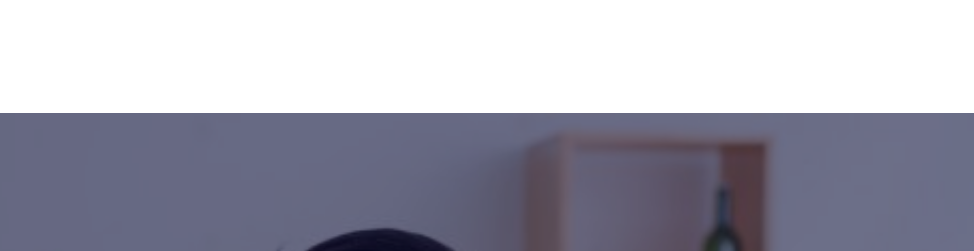
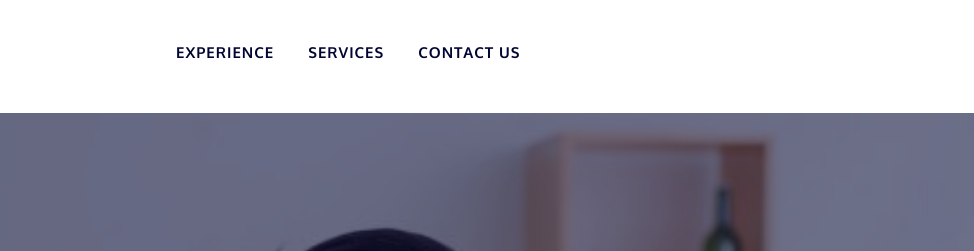
Before and after one commit to arundev-v/og, a plain HTML site: page index.html in a window 1280 px wide. Shown: the top 251 px of the page, 306-1280 px from the left. Drawn offline with nearby package versions, Linux system fonts and the light colour scheme; files whose address does not match are found by name.

Commit message:
Update index.html

```diff
--- a/index.html
+++ b/index.html
@@ -31,6 +31,24 @@
                             <a href="index.html"><img src="asset/img/logo.png" alt=""></a>
                         </div>
                     </div>
+                    <div class="col-md-8">
+                        <div class="cssmenu" id="cssmenu">
+                            <ul class="menu">
+                                <li>
+                                    <a href="#experience">Experience</a>
+                                </li>
+                                <li>
+                                    <a href="#services">Services</a>
+
+                                </li>
+                                <li>
+                                    <a href="#contact">Contact Us</a>
+
+                                </li>
+
+                            </ul>
+                        </div>
+                    </div>
                 </div>
             </div>
         </div>
@@ -62,7 +80,7 @@
     </section>
     <!-- end of slider area -->
     <!-- start expericen section -->
-    <div class="container">
+    <div class="container" id=experience>
         <div class="row">
             <div class="col-md-6">
                 <div class="experience-content">
@@ -80,7 +98,7 @@
     </div>
 <!-- end of experiene section -->
 <!-- start services section -->
-        <section class="services-area services-page section-padding">
+        <section class="services-area services-page section-padding" id=services>
             <div class="container">
                 <div class="row">
                     <div class="col-md-6 col-lg-4">
@@ -121,7 +139,7 @@
         </section>
 <!-- end of services section -->
 <!-- start footer section -->
-<section class="footer-area section-padding">
+<section class="footer-area section-padding" id=contact>
     <div class="container">
         <div class="row">
             <div class="col-md-6 col-lg-4">
```
